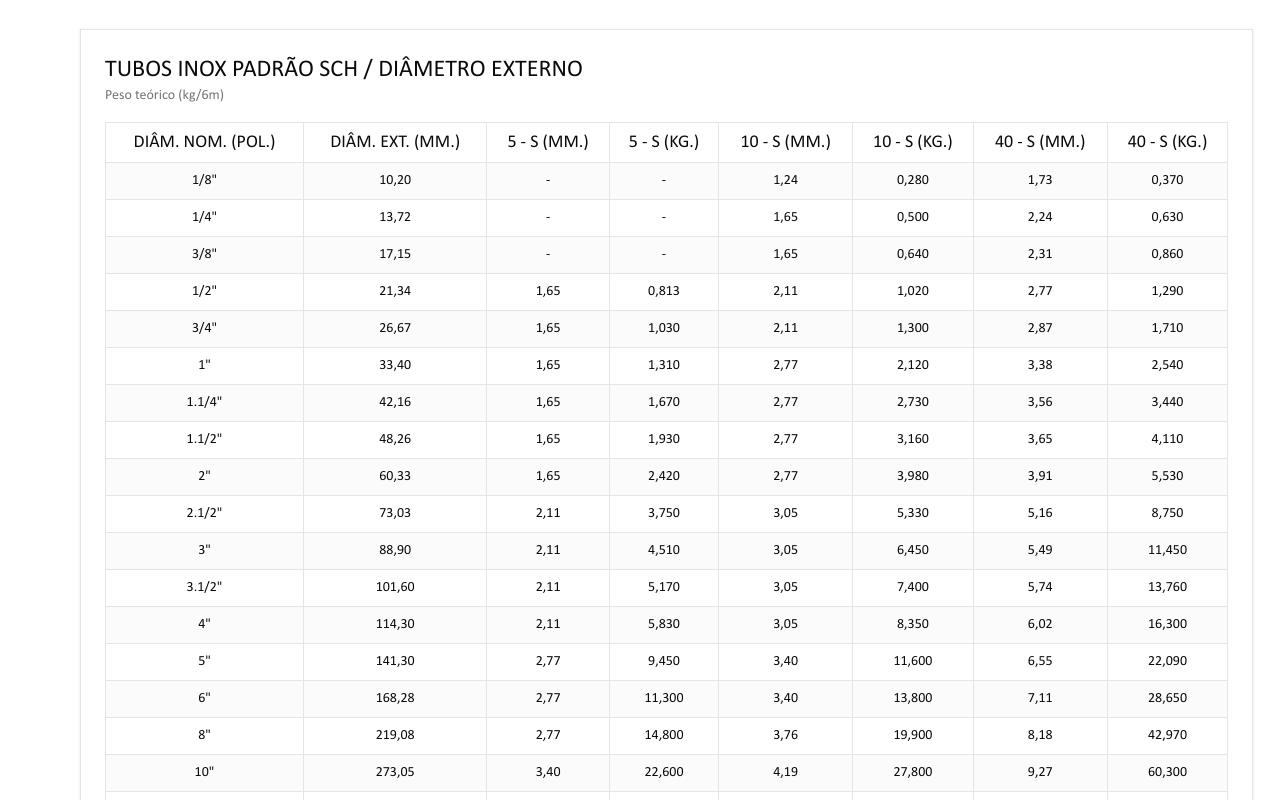
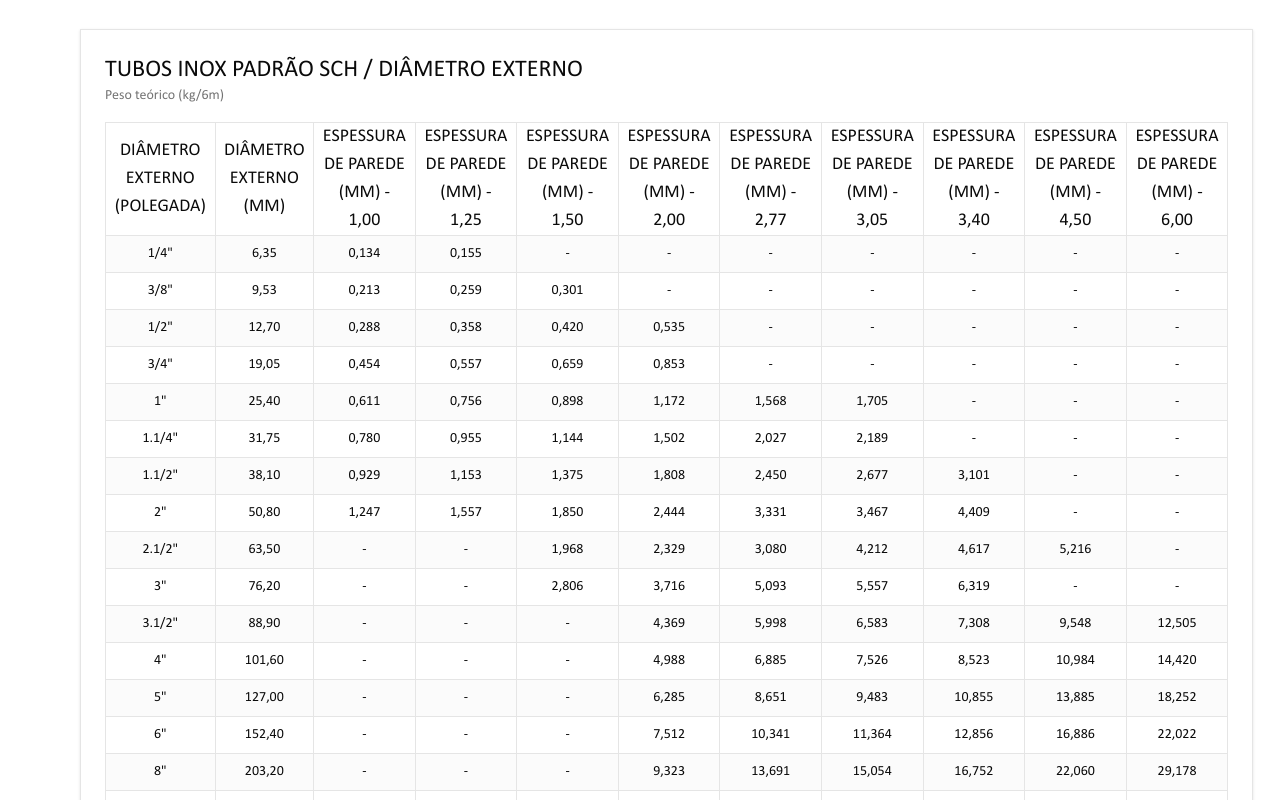
Before and after one commit to Nadoutti/site_hidrotube_front, a Next.js app: page /categorias/tubos_conducao/inox in a window 1280 px wide. Shown: the part 4840-5640 px from the top of the page. Built offline with nearby package versions, Linux system fonts and the light colour scheme.

Commit message:
feat: arrumando a tabela de inox

```diff
--- a/app/categorias/tubos_conducao/inox/page.js
+++ b/app/categorias/tubos_conducao/inox/page.js
@@ -46,6 +46,41 @@ export default function TubosInox() {
     { diamNom: "20\"",   diamExt: "508,00", mm_5s: "4,78", kg_5s: "59,300",mm_10s: "5,54", kg_10s: "68,600", mm_40s: "-",    kg_40s: "-"     },
     { diamNom: "24\"",   diamExt: "609,60", mm_5s: "5,54", kg_5s: "82,500",mm_10s: "6,35", kg_10s: "94,500", mm_40s: "-",    kg_40s: "-"     }
   ];
+
+// Columns
+const cols_tbl_5 = [
+  "DIÂMETRO EXTERNO (POLEGADA)",
+  "DIÂMETRO EXTERNO (MM)",
+  "ESPESSURA DE PAREDE (MM) - 1,00",
+  "ESPESSURA DE PAREDE (MM) - 1,25",
+  "ESPESSURA DE PAREDE (MM) - 1,50",
+  "ESPESSURA DE PAREDE (MM) - 2,00",
+  "ESPESSURA DE PAREDE (MM) - 2,77",
+  "ESPESSURA DE PAREDE (MM) - 3,05",
+  "ESPESSURA DE PAREDE (MM) - 3,40",
+  "ESPESSURA DE PAREDE (MM) - 4,50",
+  "ESPESSURA DE PAREDE (MM) - 6,00"
+];
+
+const rows_tbl_5 = [
+  { diamPol: "1/4\"",  diamMm: "6,35",  p1_00: "0,134", p1_25: "0,155", p1_50: "-",     p2_00: "-",     p2_77: "-",     p3_05: "-",     p3_40: "-",     p4_50: "-",     p6_00: "-" },
+  { diamPol: "3/8\"",  diamMm: "9,53",  p1_00: "0,213", p1_25: "0,259", p1_50: "0,301", p2_00: "-",     p2_77: "-",     p3_05: "-",     p3_40: "-",     p4_50: "-",     p6_00: "-" },
+  { diamPol: "1/2\"",  diamMm: "12,70", p1_00: "0,288", p1_25: "0,358", p1_50: "0,420", p2_00: "0,535", p2_77: "-",     p3_05: "-",     p3_40: "-",     p4_50: "-",     p6_00: "-" },
+  { diamPol: "3/4\"",  diamMm: "19,05", p1_00: "0,454", p1_25: "0,557", p1_50: "0,659", p2_00: "0,853", p2_77: "-",     p3_05: "-",     p3_40: "-",     p4_50: "-",     p6_00: "-" },
+  { diamPol: "1\"",    diamMm: "25,40", p1_00: "0,611", p1_25: "0,756", p1_50: "0,898", p2_00: "1,172", p2_77: "1,568", p3_05: "1,705", p3_40: "-",     p4_50: "-",     p6_00: "-" },
+  { diamPol: "1.1/4\"",diamMm: "31,75", p1_00: "0,780", p1_25: "0,955", p1_50: "1,144", p2_00: "1,502", p2_77: "2,027", p3_05: "2,189", p3_40: "-",     p4_50: "-",     p6_00: "-" },
+  { diamPol: "1.1/2\"",diamMm: "38,10", p1_00: "0,929", p1_25: "1,153", p1_50: "1,375", p2_00: "1,808", p2_77: "2,450", p3_05: "2,677", p3_40: "3,101", p4_50: "-",     p6_00: "-" },
+  { diamPol: "2\"",    diamMm: "50,80", p1_00: "1,247", p1_25: "1,557", p1_50: "1,850", p2_00: "2,444", p2_77: "3,331", p3_05: "3,467", p3_40: "4,409", p4_50: "-",     p6_00: "-" },
+  { diamPol: "2.1/2\"",diamMm: "63,50", p1_00: "-",     p1_25: "-",     p1_50: "1,968", p2_00: "2,329", p2_77: "3,080", p3_05: "4,212", p3_40: "4,617", p4_50: "5,216", p6_00: "-" },
+  { diamPol: "3\"",    diamMm: "76,20", p1_00: "-",     p1_25: "-",     p1_50: "2,806", p2_00: "3,716", p2_77: "5,093", p3_05: "5,557", p3_40: "6,319", p4_50: "-",     p6_00: "-" },
+  { diamPol: "3.1/2\"",diamMm: "88,90", p1_00: "-",     p1_25: "-",     p1_50: "-",     p2_00: "4,369", p2_77: "5,998", p3_05: "6,583", p3_40: "7,308", p4_50: "9,548", p6_00: "12,505" },
+  { diamPol: "4\"",    diamMm: "101,60",p1_00: "-",     p1_25: "-",     p1_50: "-",     p2_00: "4,988", p2_77: "6,885", p3_05: "7,526", p3_40: "8,523", p4_50: "10,984",p6_00: "14,420" },
+  { diamPol: "5\"",    diamMm: "127,00",p1_00: "-",     p1_25: "-",     p1_50: "-",     p2_00: "6,285", p2_77: "8,651", p3_05: "9,483", p3_40: "10,855",p4_50: "13,885",p6_00: "18,252" },
+  { diamPol: "6\"",    diamMm: "152,40",p1_00: "-",     p1_25: "-",     p1_50: "-",     p2_00: "7,512", p2_77: "10,341",p3_05: "11,364",p3_40: "12,856",p4_50: "16,886",p6_00: "22,022" },
+  { diamPol: "8\"",    diamMm: "203,20",p1_00: "-",     p1_25: "-",     p1_50: "-",     p2_00: "9,323", p2_77: "13,691",p3_05: "15,054",p3_40: "16,752",p4_50: "22,060",p6_00: "29,178" },
+  { diamPol: "10\"",   diamMm: "254,00",p1_00: "-",     p1_25: "-",     p1_50: "-",     p2_00: "12,429",p2_77: "17,161",p3_05: "18,875",p3_40: "21,011",p4_50: "27,687",p6_00: "36,694" },
+  { diamPol: "12\"",   diamMm: "304,80",p1_00: "-",     p1_25: "-",     p1_50: "-",     p2_00: "14,934",p2_77: "20,631",p3_05: "22,696",p3_40: "25,271",p4_50: "33,324",p6_00: "44,210" }
+];
 
   return (
     <div>
@@ -291,7 +326,7 @@ export default function TubosInox() {
 
           <div className="w-11/12 mx-20">
 
-            <TabelaTubos dataRows={rows_tbl_4} cols={cols_tbl_4} title="TUBOS INOX PADRÃO SCH / DIÂMETRO EXTERNO"/>
+            <TabelaTubos dataRows={rows_tbl_5} cols={cols_tbl_5} title="TUBOS INOX PADRÃO SCH / DIÂMETRO EXTERNO"/>
           </div>
 
 
```
